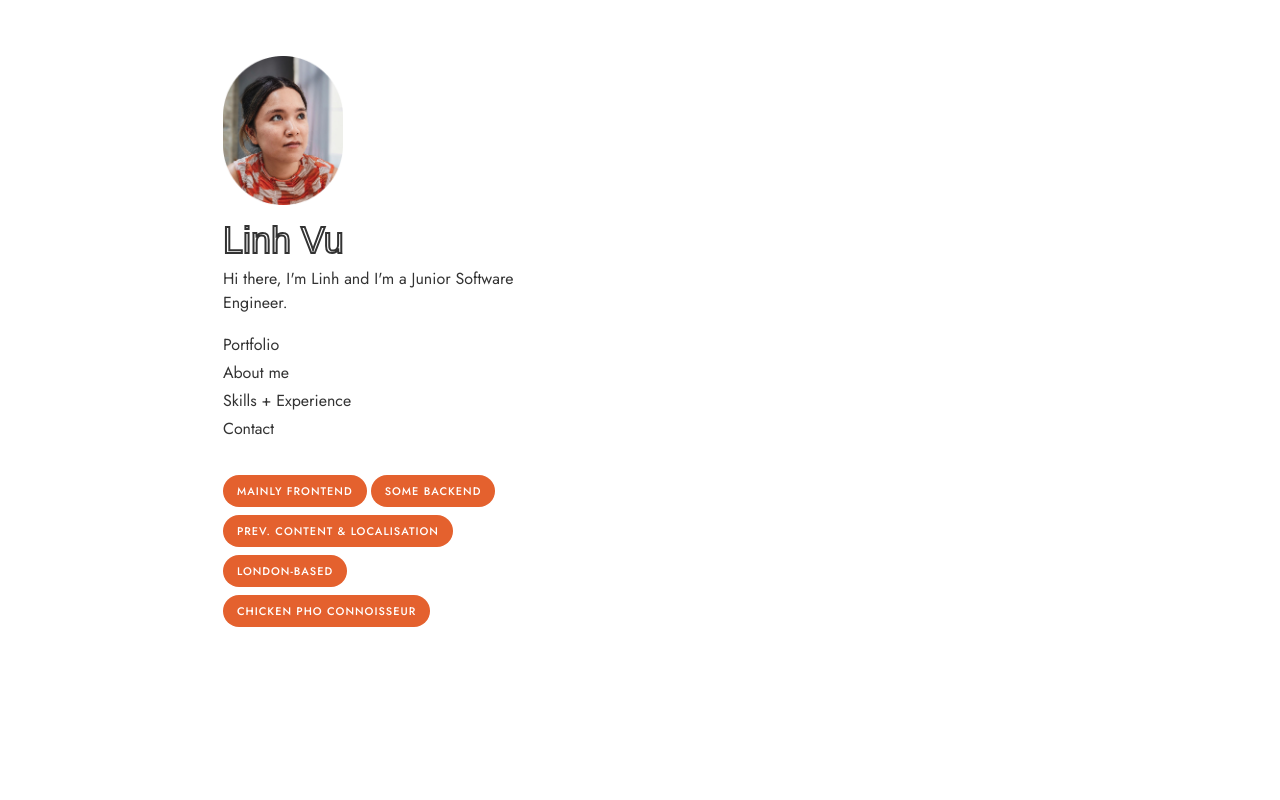
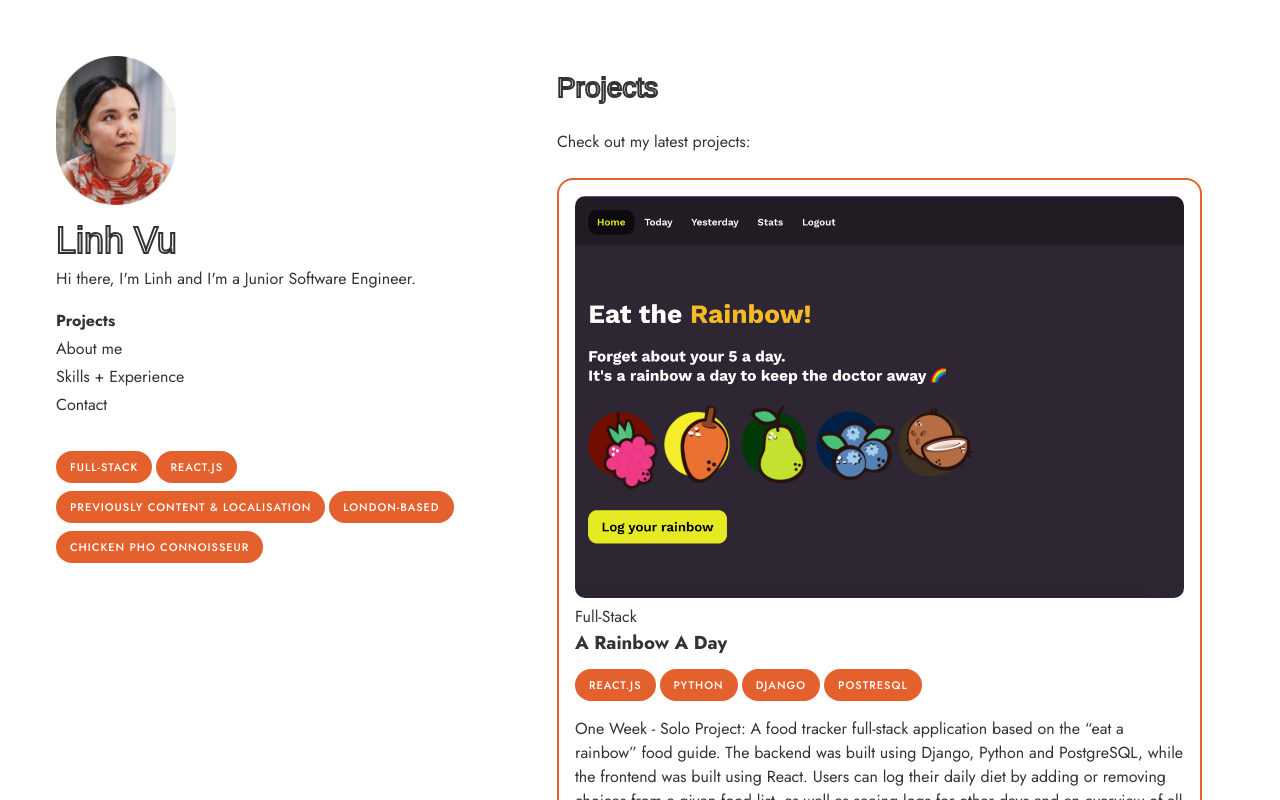
Before and after one commit to linh-vup/portfolio, a React (Create React App) app: page /projects in a window 1280 px wide. Shown: the top 800 px of the page. Built offline with nearby package versions, Linux system fonts and the light colour scheme; a web font is replaced by a local one.

Commit message:
rename component from portfolio to projects and change homepage in package.json

```diff
--- a/package.json
+++ b/package.json
@@ -42,5 +42,5 @@
   "devDependencies": {
     "gh-pages": "^5.0.0"
   },
-  "homepage": "."
+  "homepage": "http://linh-vup.github.io/portfolio"
 }
--- a/src/App.js
+++ b/src/App.js
@@ -1,6 +1,6 @@
 import { BrowserRouter as Router, Routes, Route } from 'react-router-dom';
 
-import Portfolio from './components/Portfolio';
+import Projects from './components/Projects';
 import SkillsExperience from './components/SkillsExperience';
 import Sidebar from './components/Sidebar';
 import About from './components/About';
@@ -18,7 +18,7 @@ function App() {
         <div className='inner'>
           <Routes>
             <Route path='/' element={<Home />} />
-            <Route path='/portfolio' element={<Portfolio />} />
+            <Route path='/projects' element={<Projects />} />
             <Route path='/about-me' element={<About />} />
             <Route
               path='/skills-and-experience'
--- a/src/components/Home.js
+++ b/src/components/Home.js
@@ -5,6 +5,6 @@ export default function Home() {
   const navigate = useNavigate();
 
   useEffect(() => {
-    navigate('/portfolio');
+    navigate('/projects');
   }, []);
 }
--- a/src/components/NavList.js
+++ b/src/components/NavList.js
@@ -22,10 +22,10 @@ export default function NavList() {
 
           <li>
             <NavLink
-              to='/portfolio'
+              to='/projects'
               style={({ isActive }) => (isActive ? activeStyle : undefined)}
             >
-              Portfolio
+              Projects
             </NavLink>
           </li>
           <li>
--- a/src/components/PortfolioProjectCard.js
+++ b/src/components/ProjectCard.js
@@ -1,6 +1,6 @@
 import '../styles/Main.scss';
 
-export default function PortfolioProjectCard({
+export default function ProjectCard({
   image,
   type,
   name,
--- a/src/components/Portfolio.js
+++ b/src/components/Projects.js
@@ -1,10 +1,10 @@
-import PortfolioProjectCard from './PortfolioProjectCard';
+import ProjectCard from './ProjectCard';
 import etrScreenshot from '../assets/etr_home.png';
 import foxxersGif from '../assets/game_walkthrough.gif';
 import project2Walkthrough from '../assets/project2_walkthrough.gif';
 import project3Walkthrough from '../assets/project3_walkthrough1.gif';
 
-export default function Portfolio() {
+export default function Projects() {
   const projectDetails = [
     {
       image: require('../assets/etr_home.png'),
@@ -53,10 +53,10 @@ export default function Portfolio() {
   ];
   return (
     <div className='page-wrapper'>
-      <h1 className='title'>Portfolio</h1>
+      <h1 className='title'>Projects</h1>
       <p>Check out my latest projects:</p>
       {projectDetails.map((project) => (
-        <PortfolioProjectCard
+        <ProjectCard
           image={project.image}
           type={project.type}
           name={project.name}
--- a/src/components/Sidebar.js
+++ b/src/components/Sidebar.js
@@ -4,9 +4,9 @@ import profile from '../assets/profile.png';
 
 export default function Sidebar() {
   const aboutMeFacts = [
-    'Mainly Frontend',
-    'Some Backend',
-    'Prev. Content & Localisation',
+    'Full-Stack',
+    'React.js',
+    'Previously Content & Localisation',
     'London-Based',
     'Chicken Pho Connoisseur'
   ];
```
